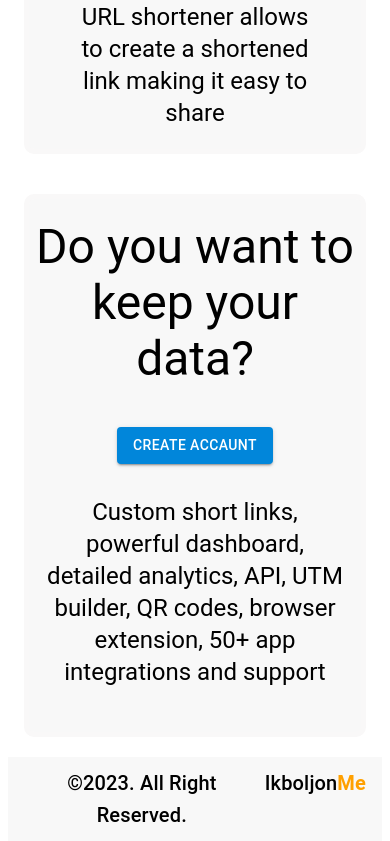
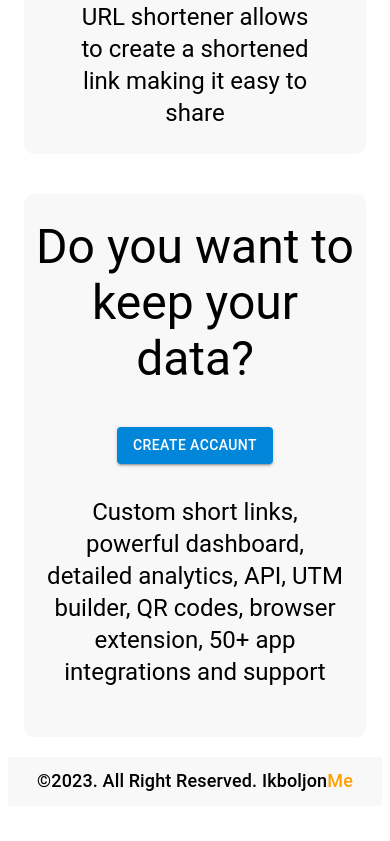
Before and after one commit to IkboljonMe/short-url, a React (Vite) app in the folder client/: page / in a window 390 px wide. Shown: the part 505-1346 px from the top of the page. After the commit the page ends 1311 px from the top, so only its background shows below. Built offline with nearby package versions, Linux system fonts and the light colour scheme.

Commit message:
responsive fonts

```diff
--- a/client/src/components/Footer.tsx
+++ b/client/src/components/Footer.tsx
@@ -1,8 +1,11 @@
-import { Container, Stack, Typography, Box } from "@mui/material";
+import { Container, Stack, Typography, Box, useMediaQuery } from "@mui/material";
 import { amber } from "@mui/material/colors";
 import { Link } from "react-router-dom";
+import { responsiveFontSizes } from "@mui/material";
+import themes from "../theme";
 
 const Footer = () => {
+  const theme = responsiveFontSizes(themes);
   return (
     <Box
       component="div"
@@ -13,15 +16,15 @@ const Footer = () => {
     >
       <Container sx={{ paddingTop: "10px", paddingBottom: "10px" }}>
         <Stack direction="row" sx={{ justifyContent: "center", fontWeight: "700" }}>
-          <Typography align="center" variant="h6" sx={{ display: "flex" }}>
+          <Typography align="center" variant="h6" sx={{ display: "flex", fontSize: theme.typography.h6 }}>
             ©2023. All Right Reserved.
           </Typography>
           <Link to="http://ikboljon.com">
             <Stack direction="row">
-              <Typography variant="h6" sx={{ display: "flex" }}>
+              <Typography variant="h6" sx={{ display: "flex", fontSize: theme.typography.h6 }}>
                 &nbsp;Ikboljon
-              </Typography>{" "}
-              <Typography variant="h6" sx={{ color: amber[700], fontWeight: "700" }}>
+              </Typography>
+              <Typography variant="h6" sx={{ color: amber[700], fontWeight: "700", fontSize: theme.typography.h6 }}>
                 Me
               </Typography>
             </Stack>
--- a/client/src/components/Navbar.tsx
+++ b/client/src/components/Navbar.tsx
@@ -16,7 +16,7 @@ const Navbar = () => {
   const userId = useSelector((state: RootState) => state.user.userId);
   const dispatch = useDispatch();
   const navigate = useNavigate();
-  const isSmallScreen = useMediaQuery((theme: Theme) => theme?.breakpoints?.down("sm"));
+  const isSmallScreen = useMediaQuery((theme: Theme) => theme.breakpoints.down("sm"));
   const iconSize = isSmallScreen ? 24 : 35;
   const handleProfile: () => void = async () => {
     const { data } = await axios.post(`${import.meta.env.VITE_BASE}/profile`, { userId });
```
